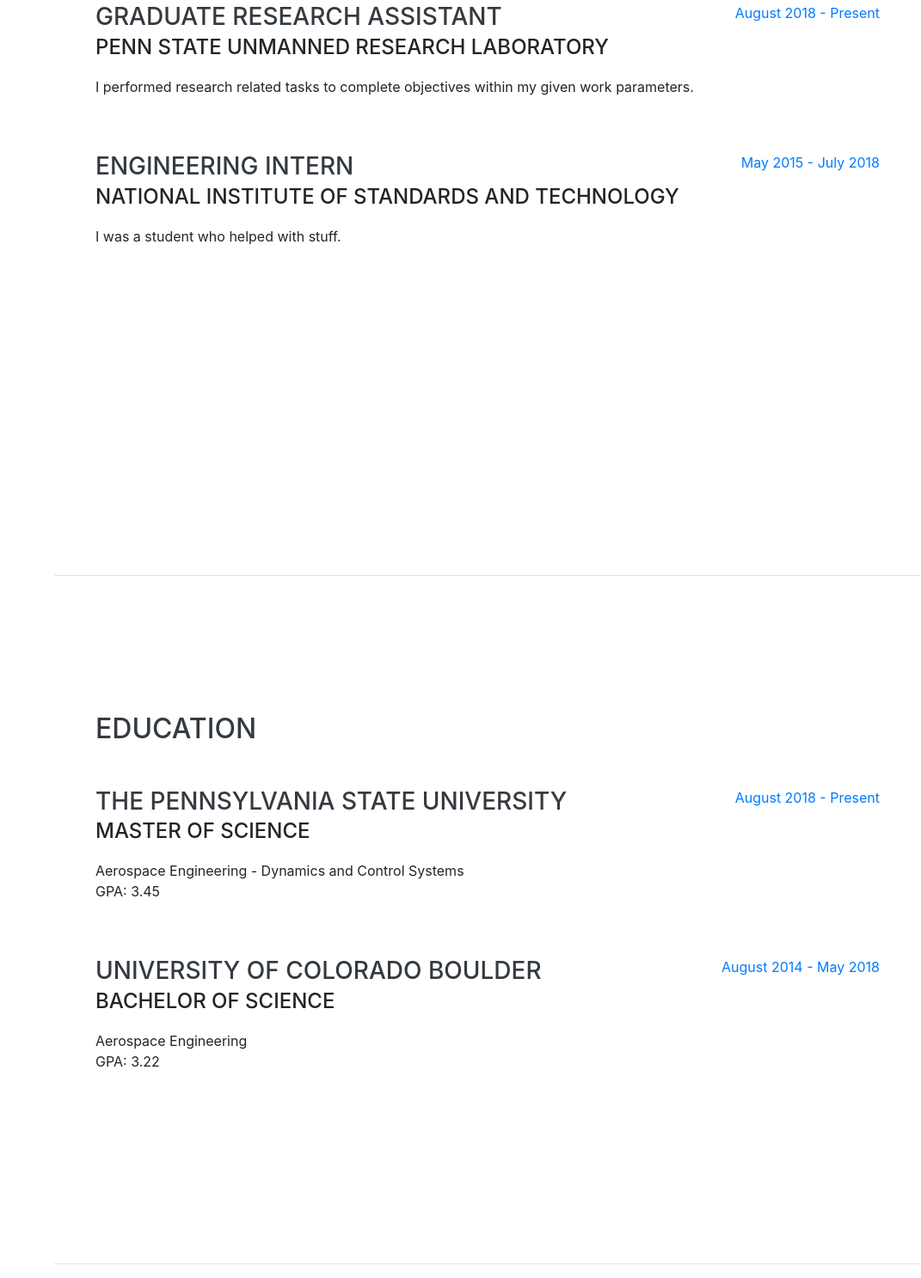
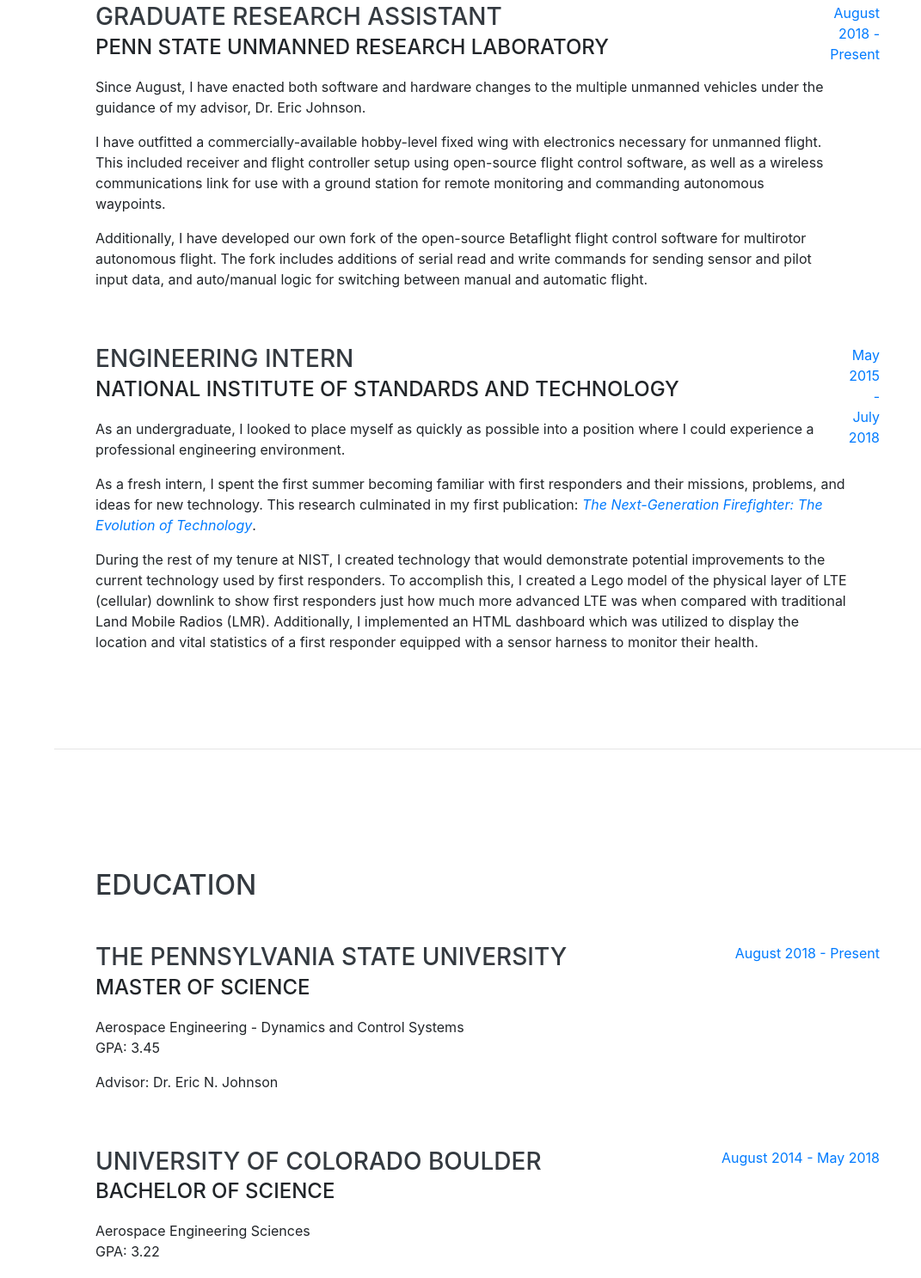
Before and after one commit to jacob-crouse/jacob-crouse.github.io, a website with bundled scripts: page index.html in a window 1280 px wide. Shown: the part 932-2419 px from the top of the page at 86% size, without its empty margins (209-1280 px from the left). Built offline with nearby package versions, Linux system fonts and the light colour scheme; a web font is replaced by a local one.

Commit message:
Fleshed out the About, Experience, and Interests sections.

```diff
--- a/index.html
+++ b/index.html
@@ -70,7 +70,7 @@
         <div class="subheading mb-5">240 Toftrees Avenue · State College, PA 16803 · (303) 995-1999 ·
           <a href="mailto:jacobcrouse3@gmail.com">jacobcrouse3@gmail.com</a>
         </div>
-        <p class="lead mb-5">I like dogs, dogs are cool.</p>
+        <p class="lead mb-5">A team-oriented Aerospace Engineer driven to improve air and space travel through autonomy and robotics.</p>
         <div class="social-icons">
           <a href="https://www.linkedin.com/in/jake-crouse-64a22213b">
             <i class="fab fa-linkedin-in"></i>
@@ -102,7 +102,9 @@
 		<div class="resume-content">
 			<h3 class="mb-0">Graduate Research Assistant</h3>
 			<div class="subheading mb-3">Penn State Unmanned Research Laboratory</div>
-			<p>I performed research related tasks to complete objectives within my given work parameters.</p>
+            <p>Since August, I have enacted both software and hardware changes to the multiple unmanned vehicles under the guidance of my advisor, Dr. Eric Johnson.</p>
+            <p>I have outfitted a commercially-available hobby-level fixed wing with electronics necessary for unmanned flight. This included receiver and flight controller setup using open-source flight control software, as well as a wireless communications link for use with a ground station for remote monitoring and commanding autonomous waypoints.</p>
+            <p>Additionally, I have developed our own fork of the open-source Betaflight flight control software for multirotor autonomous flight. The fork includes additions of serial read and write commands for sending sensor and pilot input data, and auto/manual logic for switching between manual and automatic flight.</p>
 		</div>
 			<div class="rusume-dat text-md-right">
 				<span class="text-primary">August 2018 - Present</span>
@@ -113,7 +115,9 @@
 		<div class="resume-content">
 			<h3 class="mb-0">Engineering Intern</h3>
 			<div class="subheading mb-3">National Institute of Standards and Technology</div>
-			<p>I was a student who helped with stuff.</p>
+            <p>As an undergraduate, I looked to place myself as quickly as possible into a position where I could experience a professional engineering environment.</p>
+            <p>As a fresh intern, I spent the first summer becoming familiar with first responders and their missions, problems, and ideas for new technology. This research culminated in my first publication: <a href=https://www.nist.gov/publications/next-generation-firefighter-evolution-technology><i>The Next-Generation Firefighter: The Evolution of Technology</i></a>.</p>
+            <p>During the rest of my tenure at NIST, I created technology that would demonstrate potential improvements to the current technology used by first responders. To accomplish this, I created a Lego model of the physical layer of LTE (cellular) downlink to show first responders just how much more advanced LTE was when compared with traditional Land Mobile Radios (LMR). Additionally, I implemented an HTML dashboard which was utilized to display the location and vital statistics of a first responder equipped with a sensor harness to monitor their health.</p>
 		</div>
 			<div class="rusume-dat text-md-right">
 				<span class="text-primary">May 2015 - July 2018</span>
@@ -135,6 +139,7 @@
 			<div class="subheading mb-3">Master of Science</div>
 			<div>Aerospace Engineering - Dynamics and Control Systems</div>
 			<p>GPA: 3.45</p>
+            <p>Advisor: Dr. Eric N. Johnson</p>
 			</div>
 			<div class="resume-date text-md-right">
 				<span class="text-primary">August 2018 - Present</span>
@@ -144,7 +149,7 @@
           <div class="resume-content">
             <h3 class="mb-0">University of Colorado Boulder</h3>
             <div class="subheading mb-3">Bachelor of Science</div>
-            <div>Aerospace Engineering</div>
+            <div>Aerospace Engineering Sciences</div>
             <p>GPA: 3.22</p>
           </div>
           <div class="resume-date text-md-right">
@@ -234,7 +239,7 @@
             <i class="fa-li fa fa-check"></i>
             Agile Development &amp; Scrum</li>
         </ul>
-      </div>     -->
+      </div> -->
     </section>
 
     <hr class="m-0">
@@ -242,7 +247,8 @@
     <section class="resume-section p-3 p-lg-5 d-flex align-items-center" id="interests">
       <div class="w-100">
         <h2 class="mb-5">Interests</h2>
-        <p class="mb-0">Beyond Aerospace Engineering, I like to use my spare time to fiddling around with Linux, designing and building mechanical keyboards, and reading.</p>
+        <p>Beyond Aerospace Engineering, I like to pursue many hobbies which I maintain with varying levels of success.</p>
+        <p class="mb-0">Recently I have spent most of my free time reading literary fiction and fantasy books, playing around with configuring my latest Linux distribution (Arch), and obsessing on my next mechanical keyboard build. If these sound interesting to you, be sure to check out my <a href=https://medium.com/@jacobcrouse3>Medium</a> webpage where I like to create data-driven write-ups of my interests.</p>
       </div>
     </section>
 
```
